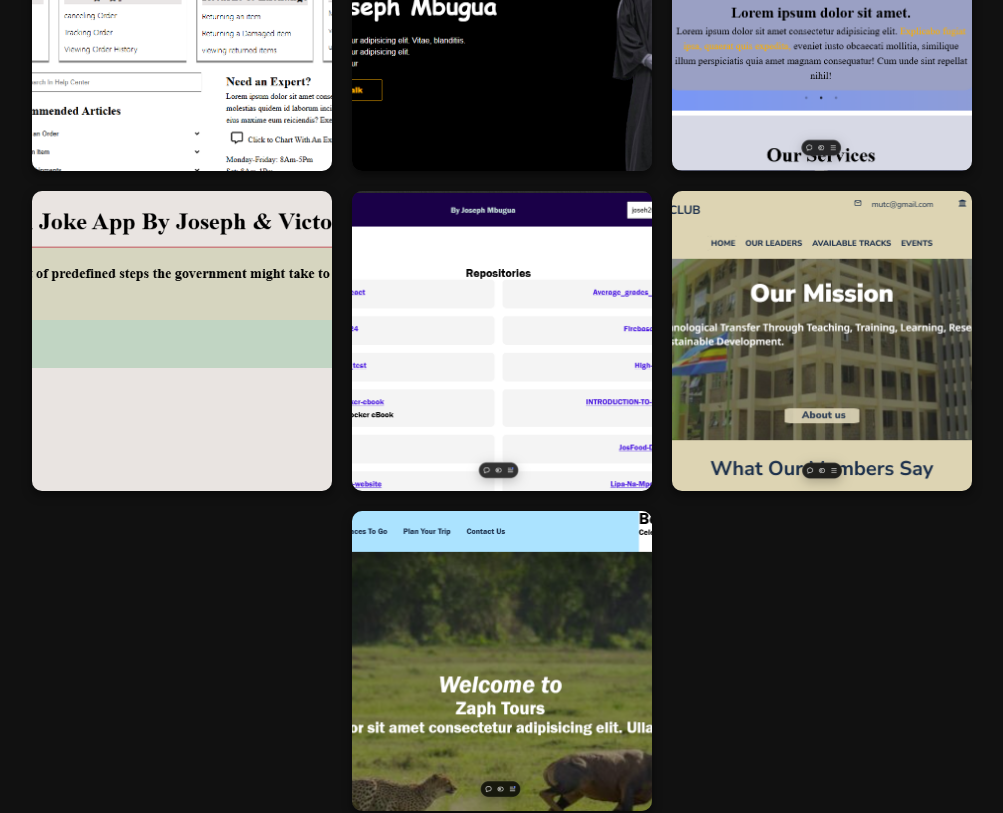
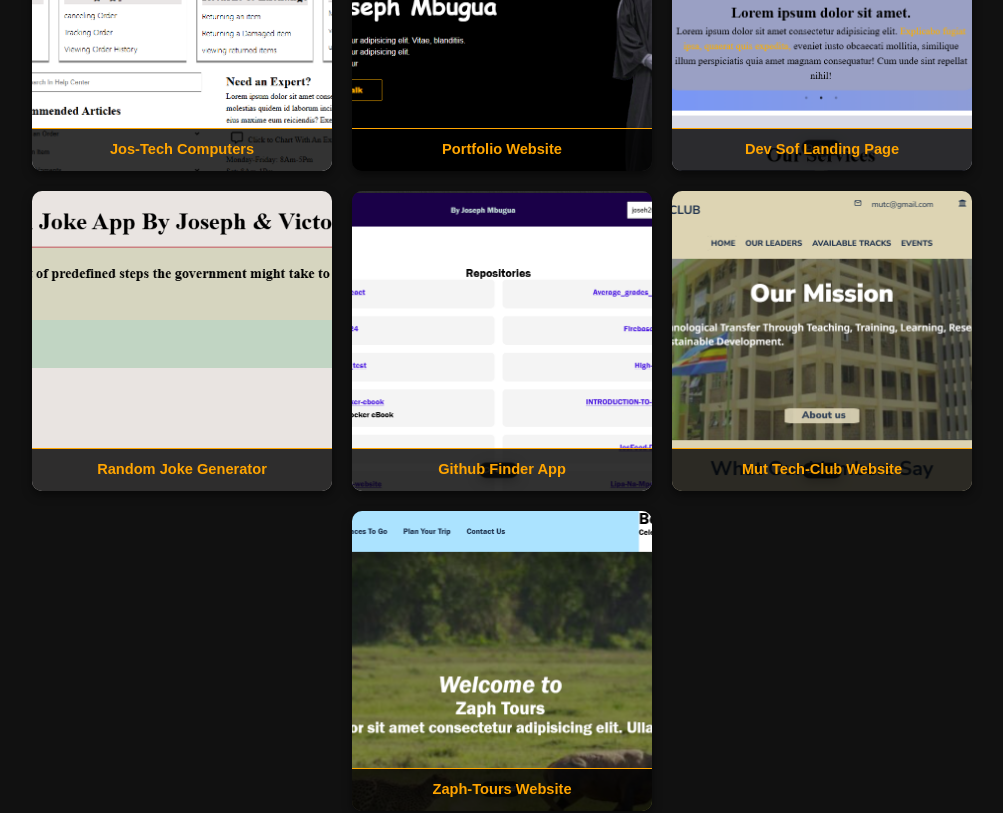
Before and after one commit to Joseh254/Portfolio, a React (Vite) app: page / in a window 1280 px wide. Shown: the part 1380-2193 px from the top of the page, without its empty margins (138-1141 px from the left). Built offline with nearby package versions, Linux system fonts and the light colour scheme.

Commit message:
add css styles to card

```diff
--- a/src/COMPONENTS/PROJECTS/Projects.css
+++ b/src/COMPONENTS/PROJECTS/Projects.css
@@ -35,6 +35,20 @@
   object-fit: cover;
 }
 
+.project-title {
+  position: absolute;
+  bottom: 0;
+  left: 0;
+  width: 100%;
+  background-color: rgba(0, 0, 0, 0.8); /* Semi-transparent background */
+  color: var(--white-color);
+  text-align: center;
+  padding: 1rem;
+  font-size: 1.25rem;
+  text-transform: capitalize;
+  border-top: solid var(--primary-color) 1px;
+}
+
 .project-details {
   position: absolute;
   bottom: 0; /* Start from the bottom */
@@ -50,7 +64,7 @@
   padding: 1rem;
   opacity: 0; /* Initially hidden */
   transform: translateY(100%); /* Start off-screen below */
-  transition: opacity 0.5s ease, transform 0.5s ease;
+  transition: opacity 0.8s ease, transform 0.8s ease;
 }
 
 .project-card:hover .project-details {
@@ -62,6 +76,7 @@
   font-size: 1.5rem;
   margin-bottom: 0.5rem;
   text-transform: capitalize;
+  color: var(--primary-color);
   border-bottom: solid var(--primary-color) 1px;
   animation: slide-up 0.5s ease forwards;
 }
--- a/src/COMPONENTS/PROJECTS/Projects.jsx
+++ b/src/COMPONENTS/PROJECTS/Projects.jsx
@@ -79,6 +79,9 @@ function Projects() {
               alt={`${project.title} screenshot`}
               className="project-image"
             />
+            <div className="project-title">
+              <h3 style={{color:"orange"}}>{project.title}</h3>
+            </div>
             <div className="project-details">
               <h3>{project.title}</h3>
               <p>{project.description}</p>
```
